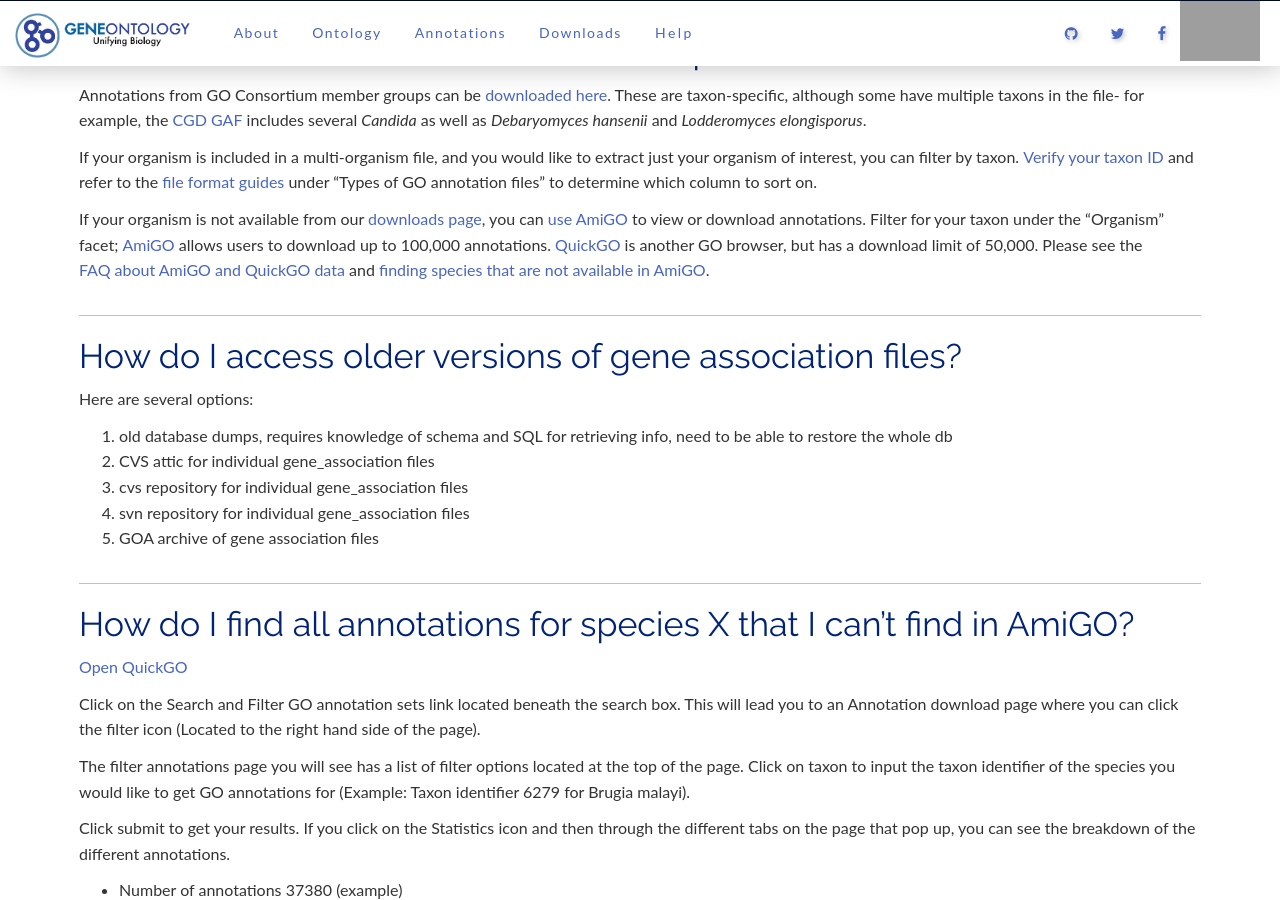
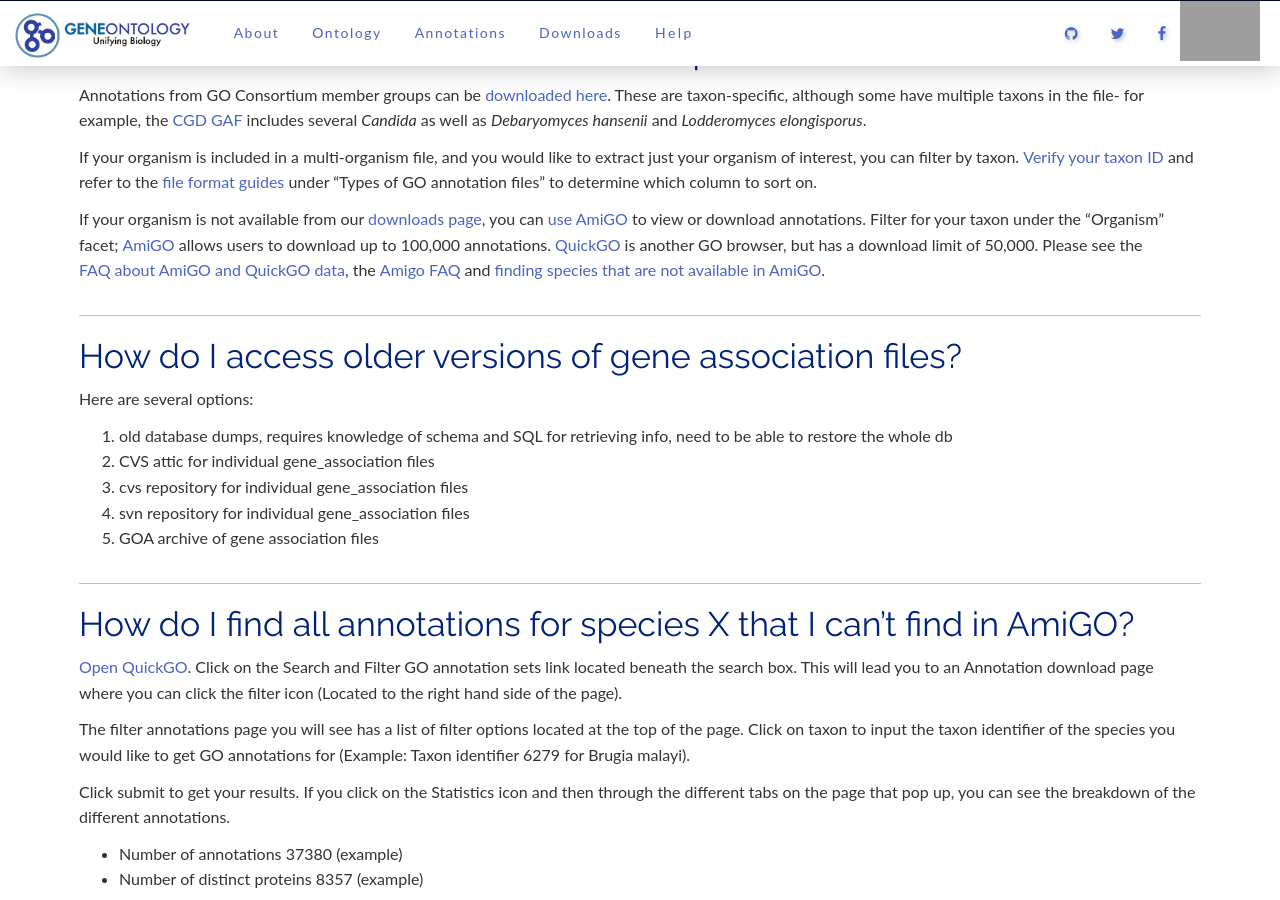
Before and after one commit to geneontology/geneontology.github.io, a Jekyll site: the page built from _docs/faq.md, in a window 1280 px wide and 900 px high, scrolled down 7318 px. Built offline with Jekyll 4.4.1, drawn with Linux system fonts in a browser that asks for light colours; nearby versions of some CDN libraries; grey boxes are pictures that could not be loaded.

Commit message:
Update faq.md
fixing links

```diff
--- a/_docs/faq.md
+++ b/_docs/faq.md
@@ -228,7 +228,7 @@
 
 The most important criterion for GO Consortium membership is that the members contribute something to the collection of resources that we make available to the public (almost all members contribute annotations; several contribute to the ontologies; a few contribute software). The scientists involved in working with GO in these member groups communicate via the GO mailing lists and [GitHub](https://github.com/geneontology/){:target="blank"} to discuss development issues in the ontologies. If you represent a database that wishes to join the GO Consortium please [contact the GOC](http://help.geneontology.org/).
 
-Anyone with a more general interest in the GO should subscribe to the [Twitter feed](https://twitter.com/news4go){:target="_blank"} (@news4go) to receive updates about the GO.
+Anyone with a more general interest in the GO should subscribe to the [Twitter feed](https://twitter.com/news4go){:target="blank"} (@news4go) to receive updates about the GO.
 
 ---------------------------------------------------------------------------
 ## Who funds GO?
@@ -428,7 +428,7 @@
 
 If your organism is included in a multi-organism file, and you would like to extract just your organism of interest, you can filter by taxon.  [Verify your taxon ID](https://www.uniprot.org/help/taxonomy){:target="blank"} and refer to the [file format guides](/docs/go-annotations/#types-of-go-annotation-files) under "Types of GO annotation files" to determine which column to sort on.
 
-If your organism is not available from our [downloads page](http://current.geneontology.org/products/pages/downloads.html){:target="blank"}, you can [use AmiGO](http://amigo.geneontology.org/amigo/search/annotation){:target="blank"} to view or download annotations.  Filter for your taxon under the "Organism" facet; [AmiGO](http://amigo.geneontology.org/amigo/search/annotation){:target="blank"} allows users to download up to 100,000 annotations.  [QuickGO](https://www.ebi.ac.uk/QuickGO/annotations){:target="blank"} is another GO browser, but has a download limit of 50,000.  Please see the [FAQ about AmiGO and QuickGO data](/docs/faq/#what-are-the-differences-between-the-data-available-in-amigo-and-those-on-quickgo) and [finding species that are not available in AmiGO](docs/faq/#how-do-i-find-all-annotations-for-species-x-that-i-cant-find-in-amigo).
+If your organism is not available from our [downloads page](http://current.geneontology.org/products/pages/downloads.html){:target="blank"}, you can [use AmiGO](http://amigo.geneontology.org/amigo/search/annotation){:target="blank"} to view or download annotations.  Filter for your taxon under the "Organism" facet; [AmiGO](http://amigo.geneontology.org/amigo/search/annotation){:target="blank"} allows users to download up to 100,000 annotations.  [QuickGO](https://www.ebi.ac.uk/QuickGO/annotations){:target="blank"} is another GO browser, but has a download limit of 50,000.  Please see the [FAQ about AmiGO and QuickGO data](/docs/faq/#what-are-the-differences-between-the-data-available-in-amigo-and-those-on-quickgo), the [Amigo FAQ](/docs/faq/#where-can-i-find-software-to-allow-me-to-browse-the-go-terms-and-annotations) and [finding species that are not available in AmiGO](/docs/faq/#how-do-i-find-all-annotations-for-species-x-that-i-cant-find-in-amigo).
 
 
 ---------------------------------------------------------------------------
@@ -466,9 +466,7 @@
 [third-party tools](/faq-tags/third-party-tools)
 {:/comment}
 
-[Open QuickGO](http://www.ebi.ac.uk/QuickGO/){:target="blank"}
-
-Click on the Search and Filter GO annotation sets link located beneath the search box. This will lead you to an Annotation download page where you can click the filter icon (Located to the right hand side of the page).
+[Open QuickGO](http://www.ebi.ac.uk/QuickGO/){:target="blank"}.  Click on the Search and Filter GO annotation sets link located beneath the search box. This will lead you to an Annotation download page where you can click the filter icon (Located to the right hand side of the page).
 
 The filter annotations page you will see has a list of filter options located at the top of the page. Click on taxon to input the taxon identifier of the species you would like to get GO annotations for (Example: Taxon identifier 6279 for Brugia malayi).
 
@@ -620,7 +618,7 @@
 {:/comment}
 GO's [Noctua tool](http://noctua.geneontology.org/) is a curation platform that can be used to make GO annotations as well as GO Causal Activity Models (GO-CAMs). See an overview [on the Tools page](/docs/tools-overview#curate).
 
-GO annotations can also be made and edited using various database-specific tools. Please contact the relevant database to find out how their GO annotation is done. The GMOD online tool, [Canto](https://curation.pombase.org/), supports functional gene annotation by community researchers as well as by professional curators.
+GO annotations can also be made and edited using various database-specific tools. Please contact the relevant database to find out how their GO annotation is done. The GMOD online tool, [Canto](https://curation.pombase.org/){:target="blank"}, supports functional gene annotation by community researchers as well as by professional curators.
 
 ---------------------------------------------------------------------------
 ## How do I annotate a novel genome with GO annotations?
```
